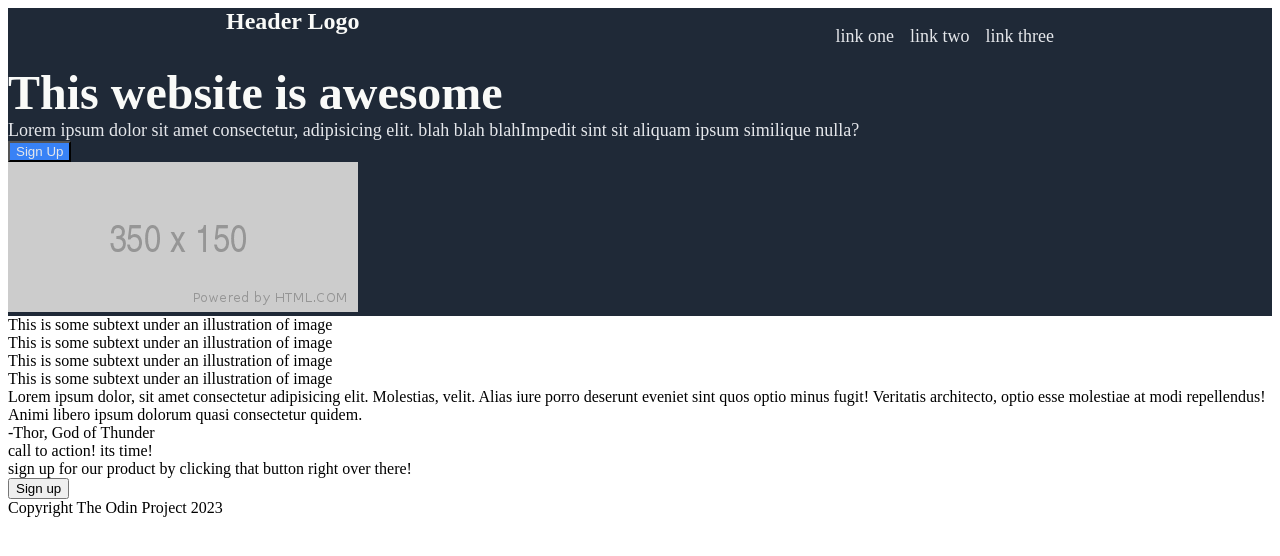
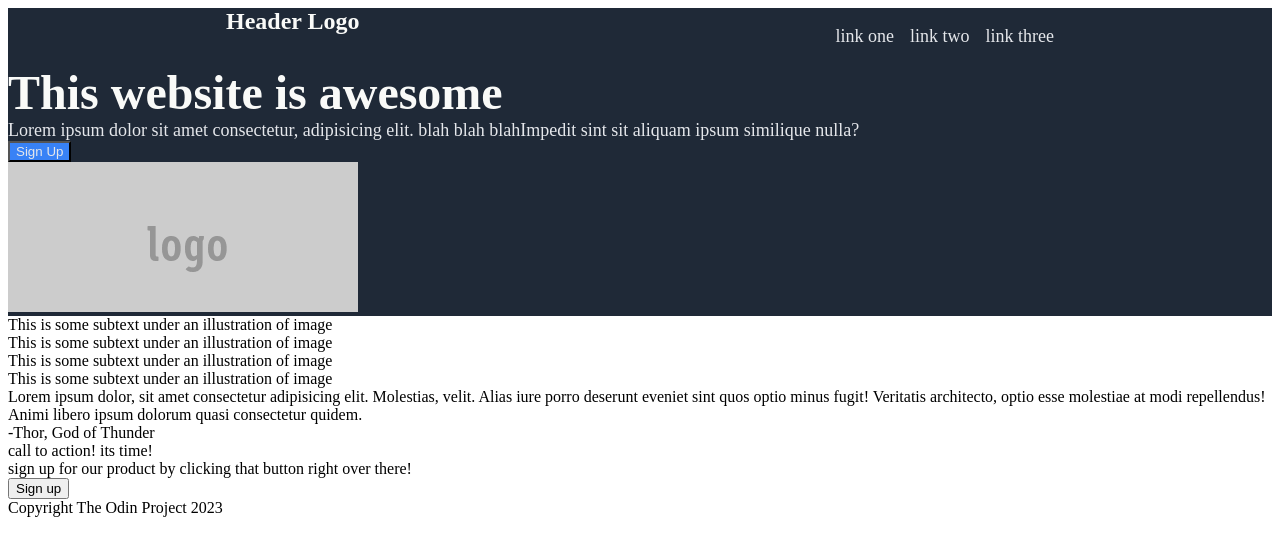
Before and after one commit to lsill24/Landing-Page, a plain HTML site: page index.html in a window 1280 px wide. Drawn offline with Linux system fonts and the light colour scheme.

Commit message:
Debugged image

```diff
--- a/index.html
+++ b/index.html
@@ -25,7 +25,7 @@
             <button class="buttontop">Sign Up</button>
         </div>
         <div class="block2">
-            <img src="/350x150.png" alt="">
+        <img src="350x150textlogo.gif" alt="error">
         </div>
     </div>
     <div class="info">
--- a/style.css
+++ b/style.css
@@ -54,6 +54,6 @@
 }
 
 img{
-    height: 150;
-    width: 350;
+    height: 200;
+    width: 200;
 }
```
Also changed, not shown: 350x150.png (deleted), 350x150textlogo.gif (added).
